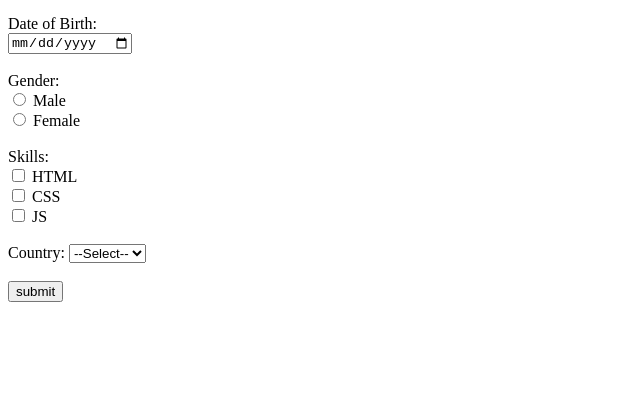
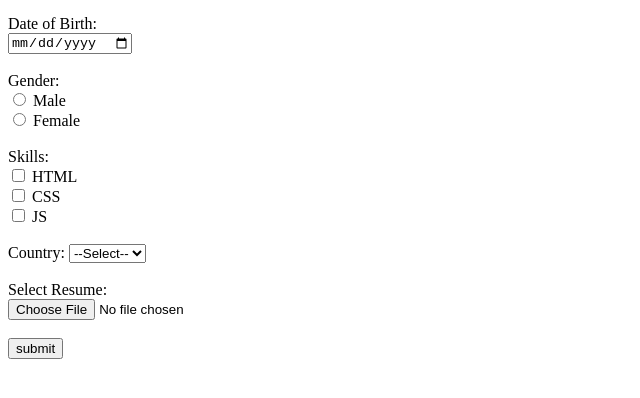
Before and after one commit to ahaana2103/Fullstack-WebDev-Course, a plain HTML site: page Forms/registration_form.html in a window 1280 px wide. Shown: the part 122-520 px from the top of the page, without its empty margins (0-640 px from the left). Drawn offline with Linux system fonts and the light colour scheme.

Commit message:
upload resume option

```diff
--- a/Forms/registration_form.html
+++ b/Forms/registration_form.html
@@ -34,6 +34,9 @@
         <option value="Canada">Canada</option>
     </select>
     <br> <br>
+    <label for="resume">Select Resume:</label><br>
+    <input type="file" id="resume" name="resume" accept=".pdf,.doc,.docx" required>
+    <br><br>
     <input type="Submit" value="submit">
     </form>
 </body>
```
